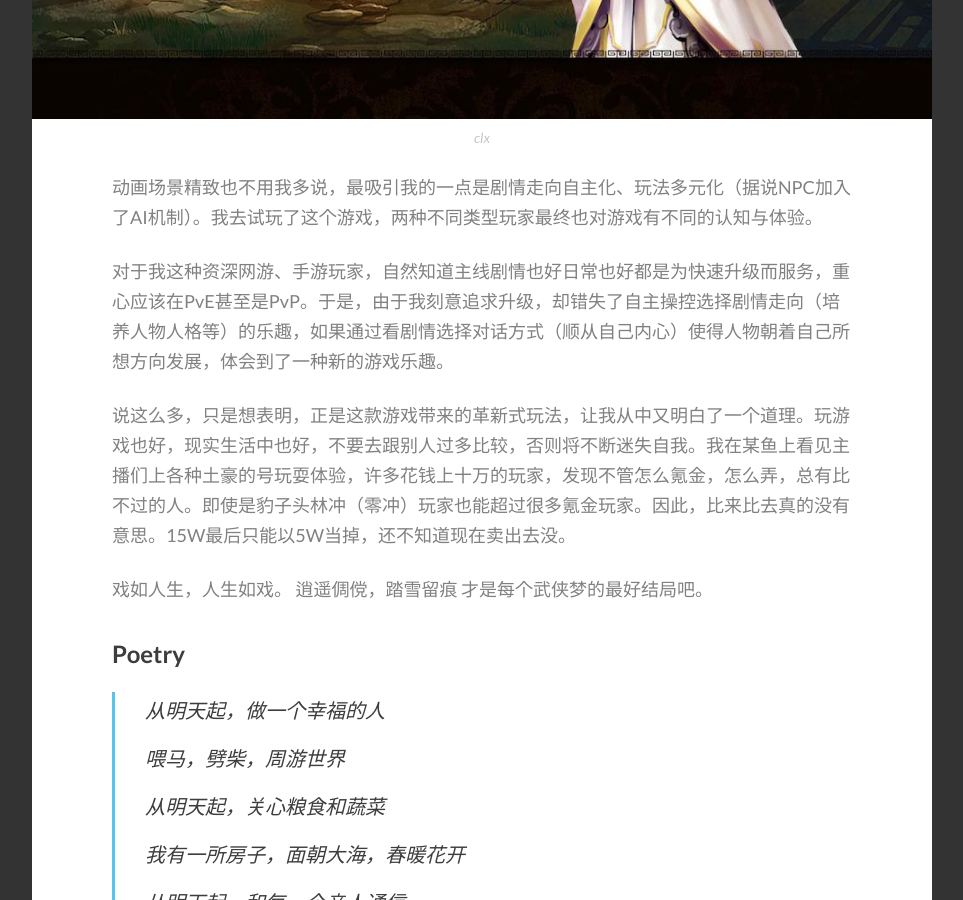
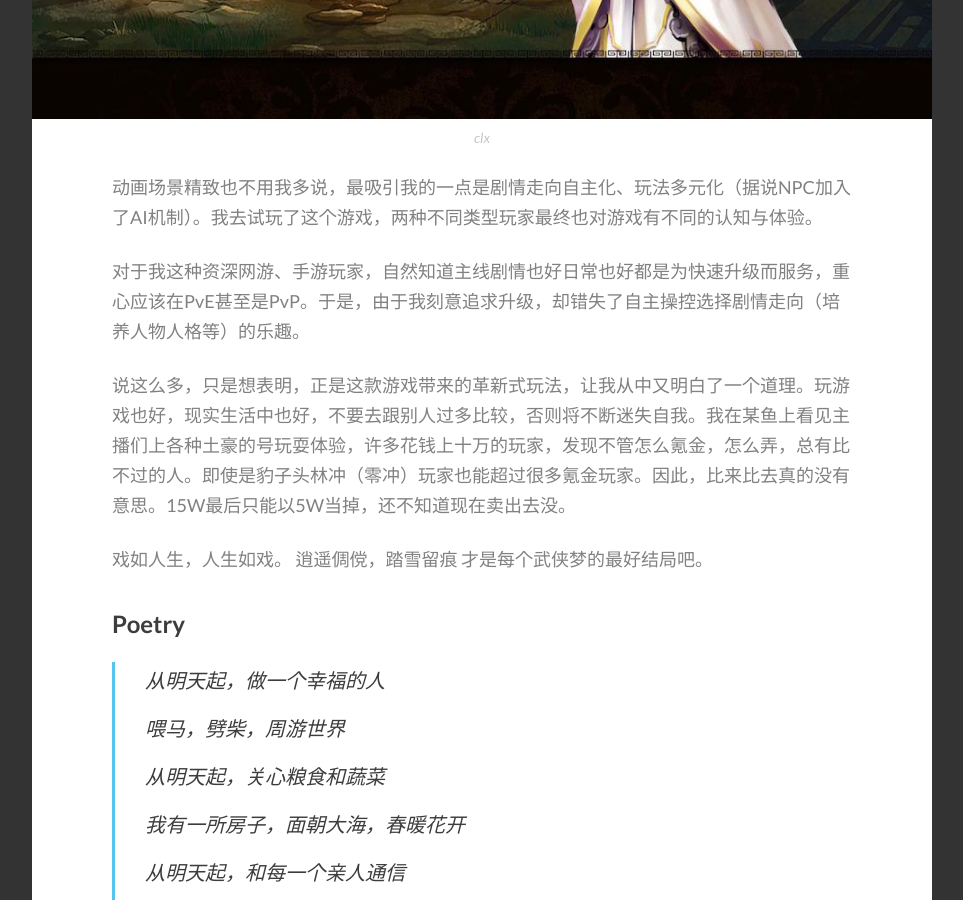
Before and after one commit to lovesilent/frode, a Jekyll site: the page built from _posts/2018-01-31-All-I-Wanna-Do.md, in a window 1280 px wide and 900 px high, scrolled down 2694 px. Shown: the whole window, without its empty margins (8-971 px from the left). Built offline with Jekyll 4.4.1, drawn with Linux system fonts in a browser that asks for light colours; some web fonts are replaced.

Commit message:
fix bugs

```diff
--- a/_posts/2018-01-31-All-I-Wanna-Do.md
+++ b/_posts/2018-01-31-All-I-Wanna-Do.md
@@ -47,7 +47,7 @@ tags: [SoulJourney]
 
 动画场景精致也不用我多说，最吸引我的一点是剧情走向自主化、玩法多元化（据说NPC加入了AI机制）。我去试玩了这个游戏，两种不同类型玩家最终也对游戏有不同的认知与体验。
 
-对于我这种资深网游、手游玩家，自然知道主线剧情也好日常也好都是为快速升级而服务，重心应该在PvE甚至是PvP。于是，由于我刻意追求升级，却错失了自主操控选择剧情走向（培养人物人格等）的乐趣，如果通过看剧情选择对话方式（顺从自己内心）使得人物朝着自己所想方向发展，体会到了一种新的游戏乐趣。
+对于我这种资深网游、手游玩家，自然知道主线剧情也好日常也好都是为快速升级而服务，重心应该在PvE甚至是PvP。于是，由于我刻意追求升级，却错失了自主操控选择剧情走向（培养人物人格等）的乐趣。
 
 说这么多，只是想表明，正是这款游戏带来的革新式玩法，让我从中又明白了一个道理。玩游戏也好，现实生活中也好，不要去跟别人过多比较，否则将不断迷失自我。我在某鱼上看见主播们上各种土豪的号玩耍体验，许多花钱上十万的玩家，发现不管怎么氪金，怎么弄，总有比不过的人。即使是豹子头林冲（零冲）玩家也能超过很多氪金玩家。因此，比来比去真的没有意思。15W最后只能以5W当掉，还不知道现在卖出去没。
 
```
